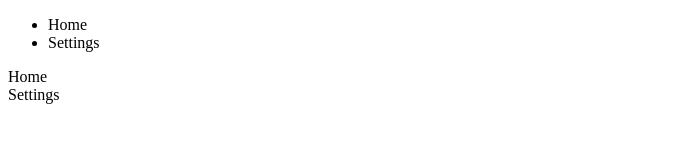
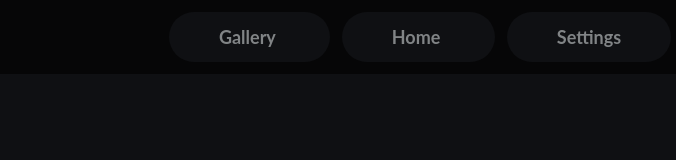
Before and after one commit to Griinzy/game-launcher, an Electron app: page index.html in a window 800 px wide. Shown: the whole page, without its empty margins (0-676 px from the left). Drawn offline with Linux system fonts and the light colour scheme.

Commit message:
header without checked colors

```diff
--- a/index.html
+++ b/index.html
@@ -8,14 +8,21 @@
     <title>Game Launcher</title>
   </head>
   <body>
-    <ul>
-      <li>Home</li>
-      <li>Settings</li>
-    </ul>
-
-    <div class="tab-content">
-      <div class="home">Home</div>
-      <div class="settings">Settings</div>
-    </div>
+    <nav class="navbar">
+      <ul>
+        <label class="navbtn">
+          <input type="radio" id="home" name="nav" value="gallery">
+          Gallery
+        </label>
+        <label class="navbtn">
+          <input type="radio" id="home" name="nav" value="home" checked>
+          Home
+        </label>
+        <label class="navbtn">
+          <input type="radio" id="settings" name="nav" value="settings">
+          Settings
+        </label>
+      </ul>
+    </nav>
   </body>
 </html>
--- a/main.js
+++ b/main.js
@@ -1,9 +1,11 @@
 const { app, BrowserWindow } = require('electron')
 const createWindow = () => {
     const win = new BrowserWindow({
-      width: 800,
-      height: 600
+      //width: 800,
+      //height: 600
+      autoHideMenuBar: true
     })
+    //win.removeMenu()
 
     win.loadFile('index.html')
   }
--- a/style.css
+++ b/style.css
@@ -0,0 +1,32 @@
+:root{
+    --background: #131314;
+    --header-background:
+}
+body{
+    background: #0F1013;
+    margin: 0px;
+    font-family: Lato;
+    font-weight: bolder;
+    font-size: 18px;
+}
+.navbar{
+    display: flex;
+    justify-content: center;
+    background-color: #060607;
+    padding: 8px;
+}
+label{
+    color: #818486;
+    background-color: #0F1013;
+    margin: 6px;
+    padding: 14px;
+    padding-left: 50px;
+    padding-right: 50px;
+    border-radius: 30px;
+}
+input[type="radio"] {
+    display: none;
+}
+input:checked{
+    background-color: #6278b8
+}
```
Also changed, not shown: materials/noise.png (added).
